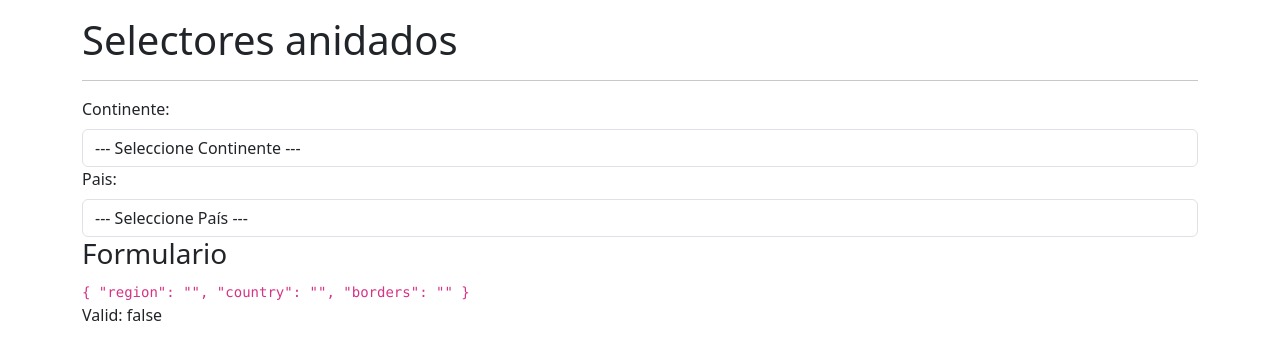
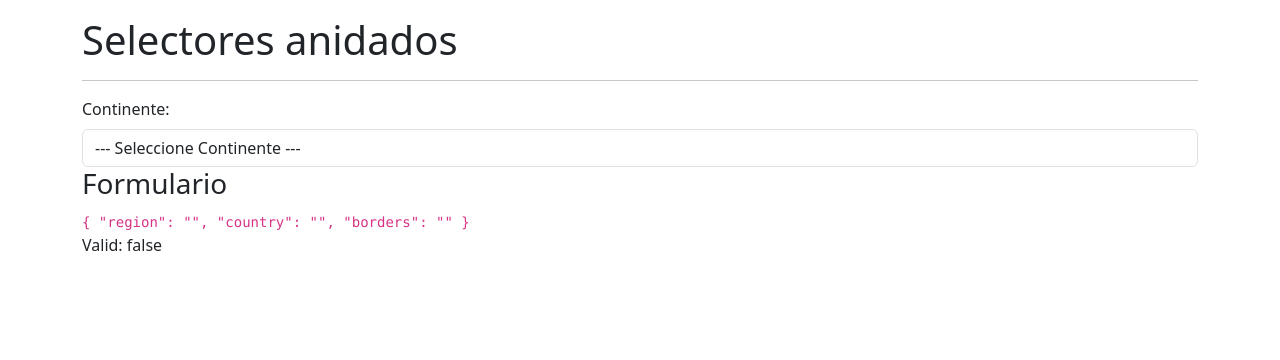
Before and after one commit to AAGuedes/angular-formularios-reactivos-selectores, an Angular app: page /countries/selector in a window 1280 px wide. Shown: the top 360 px of the page. Built offline with nearby package versions, Linux system fonts and the light colour scheme.

Commit message:
Limpiar país cuando el primer selector cambia

```diff
--- a/src/app/countries/pages/selector-page/selector-page.component.html
+++ b/src/app/countries/pages/selector-page/selector-page.component.html
@@ -14,7 +14,7 @@
     </div>
   </div>
 
-  <div class="row md-3">
+  <div class="row md-3" *ngIf="countriesByRegion.length > 0">
     <div class="col">
       <label class="form-label">Pais:</label>
       <select formControlName="country" class="form-control">
--- a/src/app/countries/pages/selector-page/selector-page.component.ts
+++ b/src/app/countries/pages/selector-page/selector-page.component.ts
@@ -3,7 +3,7 @@ import { FormBuilder, FormGroup, Validators } from '@angular/forms';
 
 import { CountriesService } from '../../services/countries.service';
 import { Region, SmallCountry } from '../../interfaces/country.interfaces';
-import { map, pipe, switchMap } from 'rxjs';
+import { switchMap, tap } from 'rxjs';
 
 
 @Component({
@@ -15,6 +15,8 @@ import { map, pipe, switchMap } from 'rxjs';
 export class SelectorPageComponent implements OnInit {
 
   public countriesByRegion: SmallCountry[] = [];
+
+  private loading: boolean = false;
 
   public myForm: FormGroup = this.formBuilder.group({
     region: [ '', Validators.required ],
@@ -38,7 +40,8 @@ export class SelectorPageComponent implements OnInit {
   onRegionChanged(): void {
     this.myForm.get('region')!.valueChanges
     .pipe(
-      switchMap(region => this.countriesService.getCountriesByRegion(region))
+      tap(() => this.myForm.get('country')!.setValue('')),
+      switchMap((region) => this.countriesService.getCountriesByRegion(region))
     ).subscribe(countries => {
       this.countriesByRegion = countries.sort((country1: SmallCountry, country2: SmallCountry) => country1.name > country2.name ? 1 : -1)
     })
```
